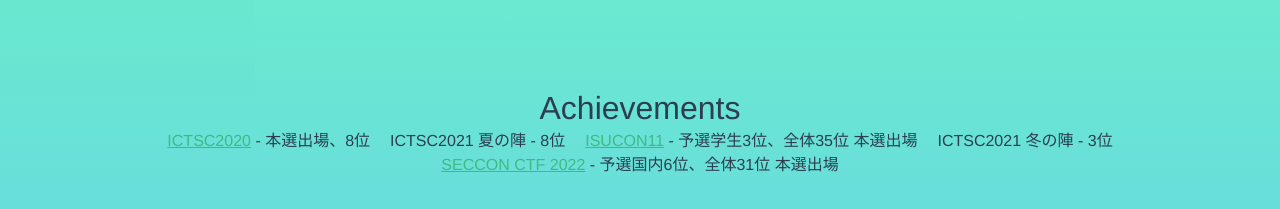
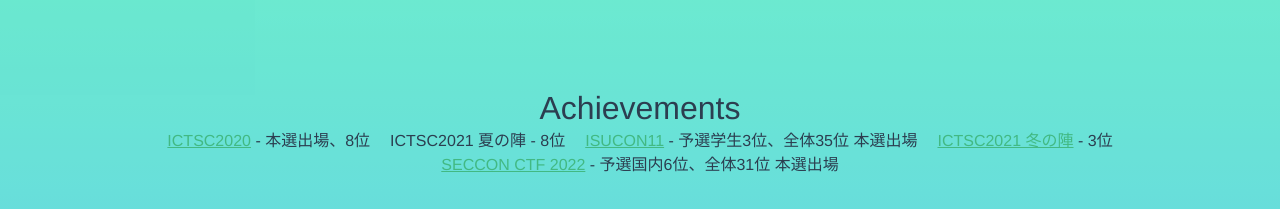
Before and after one commit to cskd8/cskd8.github.io, a Vue app: page /#/achievements in a window 1280 px wide. Shown: the part 160-369 px from the top of the page. Built offline with nearby package versions, Linux system fonts and the light colour scheme.

Commit message:
:sparkles: update achievements

```diff
--- a/src/pages/Achievements.vue
+++ b/src/pages/Achievements.vue
@@ -10,7 +10,7 @@
             <li><a href="https://icttoracon.net/archives/8667">ICTSC2020</a> - 本選出場、8位</li>
             <li>ICTSC2021 夏の陣 - 8位</li>
             <li><a href="https://isucon.net/archives/56021237.html">ISUCON11</a> - 予選学生3位、全体35位 本選出場</li>
-            <li>ICTSC2021 冬の陣 - 3位</li>
+            <li><a href="https://icttoracon.net/archives/8962">ICTSC2021 冬の陣</a> - 3位</li>
             <li><a href="https://www.seccon.jp/2022/seccon_ctf/result_of_seccon_ctf_2022_quals.html">SECCON CTF 2022</a> - 予選国内6位、全体31位 本選出場</li>
           </ul>
           <br>
```
